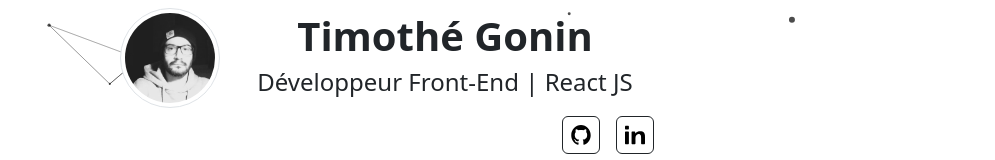
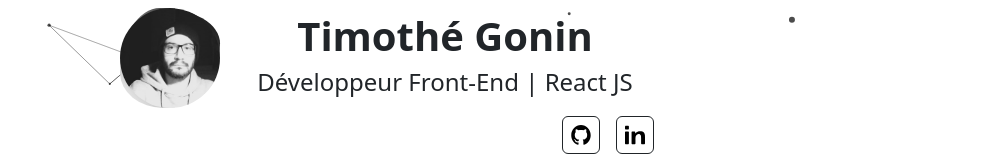
Before and after one commit to timothegonin/portfolio, a React (Create React App) app: page / in a window 1280 px wide. Shown: the top 160 px of the page, without its empty margins (245-1240 px from the left). Built offline with nearby package versions, Linux system fonts and the light colour scheme.

Commit message:
💫 blob animation on picture

```diff
--- a/src/container/Jumbotron.jsx
+++ b/src/container/Jumbotron.jsx
@@ -17,6 +17,15 @@ import arrowDown from "../assets/icons/arrow-down-short.svg";
   │ STYLES                                                                  │
   └─────────────────────────────────────────────────────────────────────────┘
  */
+const animateBlob = keyframes`
+0% {
+	border-radius: 40% 60% 60% 40% / 70% 30% 70% 30%;
+}
+100% {
+	border-radius: 40% 60%;
+}
+`;
+
 const scaleUpCenter = keyframes`
 0% {
 	-webkit-transform: scale(0.5);
@@ -55,6 +64,10 @@ const PictureBox = styled(Col)`
 	height: 100px;
 	width: 100px;
 	padding: 0;
+
+	background-image: linear-gradient(45deg, #fff 0%, #000 100%);
+	box-shadow: -10vmin 10vmin 10vmin rgba(255, 255, 255, 0.07);
+	animation: ${animateBlob} 0.7s linear infinite alternate;
 `;
 
 const Picture = styled(Image)`
@@ -87,12 +100,7 @@ const Jumbotron = () => {
 			<PresentationWrapper fluid>
 				<PictureAndInfos className="justify-content-center">
 					<PictureBox xs={6} md={4} className="d-flex align-items-center">
-						<Picture
-							src={devPicture}
-							className="image"
-							roundedCircle
-							thumbnail
-						/>
+						<Picture src={devPicture} className="image" roundedCircle />
 					</PictureBox>
 					<Col className="d-flex flex-column align-items-center justify-content-center">
 						<h1 className="fw-bold text-nowrap">Timothé Gonin</h1>
```
